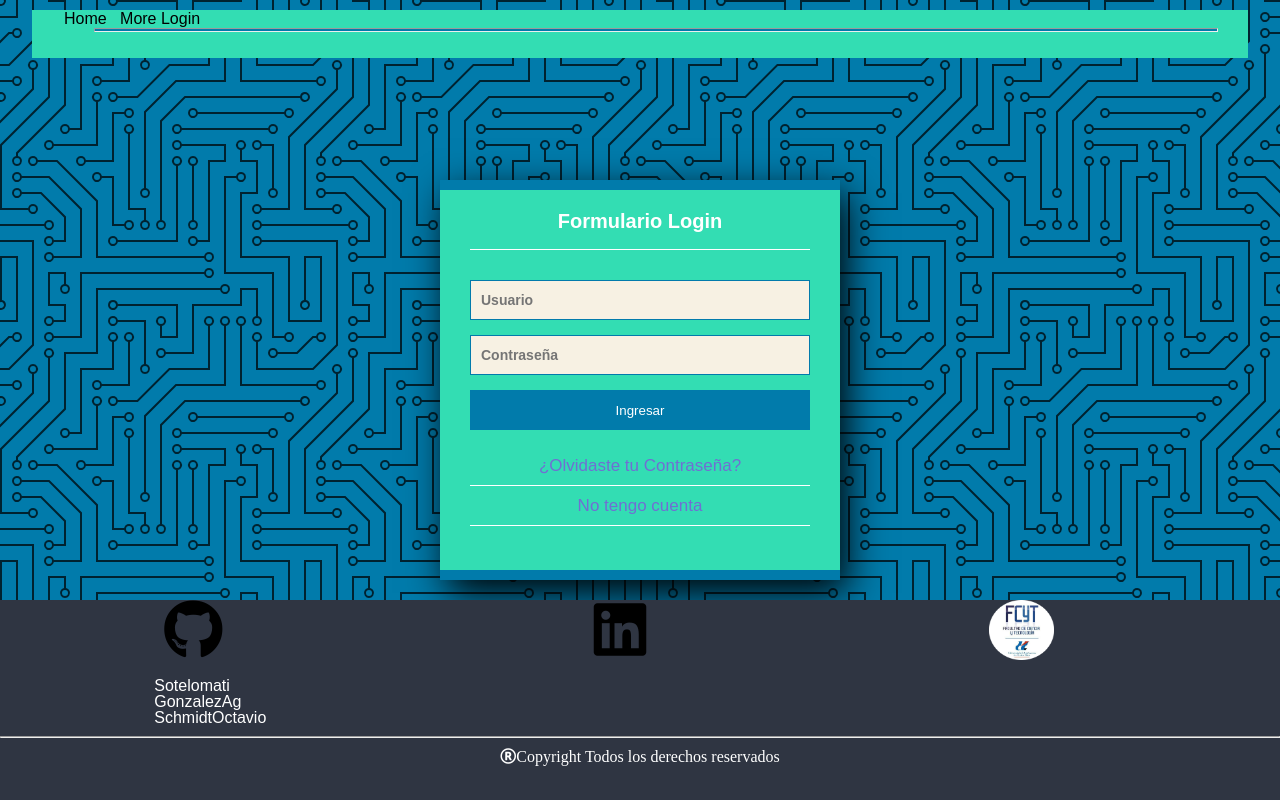
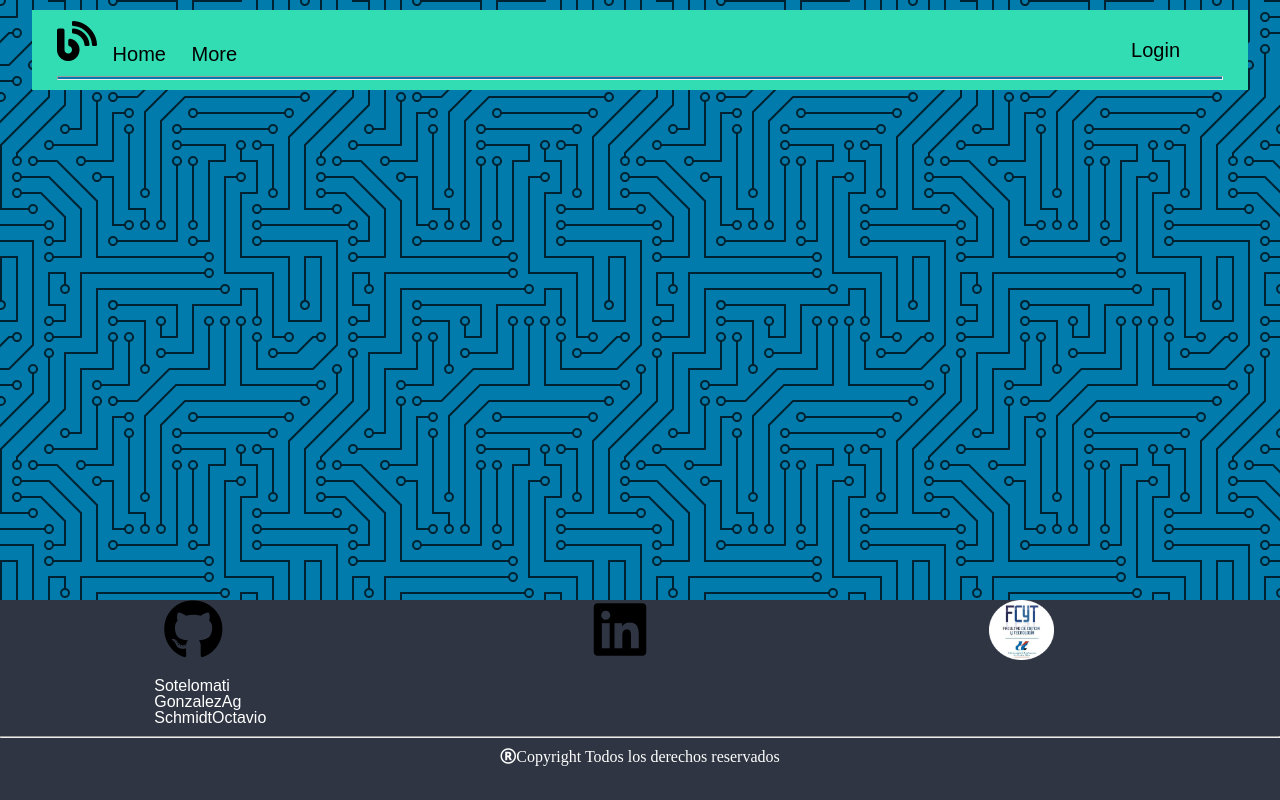
Before and after one commit to sotelomati/BelibeDuo-proyecto-web-, a PHP site: page /loginPA/ in a window 1280 px wide. Run offline with PHP 8.4, Linux system fonts and the light colour scheme; some libraries are stand-ins or nearby versions.

Commit message:
se agrego navegacion y estilos

```diff
--- a/estilos/style.css
+++ b/estilos/style.css
@@ -17,32 +17,55 @@
 
 }
 .navegacion{
+    font-size: 20px;
     background: #33ddb3;
     width: 95%;
-    justify-content: center;
-    height: 6%;
-    top: 10px;
-    padding-left: 2.5%;
-    position: absolute;
-    border-bottom: px solid #017bab;
+    margin-top: 10px;
+    display: flex;
+    justify-content: space-between;
+    align-items: center;
+    height: 80px;
+    padding: 20px;
 }
 
-.navegacion hr{
+.navegacion a{
+    text-decoration: none;
+    color: black;
+    padding-left: 10px;
+}
+
+.lineaNav{
+    margin: auto;
+    width: 100%;
     background:#017bab;
-    margin: auto;
-    width: 95%;
     padding: 1px;
+    margin-top: 10px;
+    position: flex;
 }
 
 .navegacion li{
     display: inline-block;
 }
 
+.navegacion a:hover{
+    font-size: 23px;
+}
+
+.dch{
+    position: fixed;
+}
+
+.navegacion ul{
+    width: 100%;
+    justify-content: center;
+    left: 50%;
+    align-items: center;
+    padding: 0px 5px;
+}
+
 ul{
     list-style: none;
 }
-
-
 
 hr{
     margin-top: 10px;
--- a/include/navigation.php
+++ b/include/navigation.php
@@ -9,13 +9,46 @@
     <div class="contenedorNav">
         <nav class="navegacion">
             <ul>
+                    <li>
+                        <i class="fas fa-blog" style="font-size: 40px; float: left"></i>
+                    </li>
+
+                <a href="index.php">
                 <li>Home</li>
-                <li></li>
-                <li></li>
+                </a>
+                <a href="#"></a>
+
+                <a href="#">
                 <li>More</li>
-                <li class="izq">Login</li>
-                <hr>
+                </a>
+
+                <hr class="lineaNav">
             </ul>
+
+
+
+                <ul class= dch>
+                    <a href="login.php" link="login.php">
+                        <?php
+                        $url= $_SERVER["REQUEST_URI"];
+
+                        if(($url == "/loginPA/index.php") OR ($url == "/loginPA/")){
+                            $remplazar= "Login";
+                        }
+                        elseif($url == "/loginPA/logueado.php"){
+                            $remplazar = "Log Out";
+                        }
+                        else{
+                            $remplazar = "";
+                        }
+
+
+                        ?>
+
+                        <li class="dch"  style=" right: 100px;"> <?php echo $remplazar; ?></li>
+
+                    </a>
+                </ul>
         </nav>
     </div>
 </body>
--- a/index.php
+++ b/index.php
@@ -1,32 +1,12 @@
 <!DOCTYPE html>
-<html lang = "es" dir = "ltr">
-    <head>
-        <title>Pagina principal</title>
-        <?php require_once  'include/head.php'; ?>
-    </head>
+<html lang="es">
+<head>
+    <?php require_once  'include/head.php'; ?>
+    <title>puto el que lee</title>
+</head>
+<body class="body">
+    <?php require_once  'include/navigation.php'; ?>
+    <?php require_once 'include/footer.php';?>
+</body>
 
-    <body>
-        <?php require_once  'include/navigation.php'; ?>
-        <form action="<?php echo htmlspecialchars($_SERVER['PHP_SELF']);?>" method="post">
-
-
-            <section class ="form-login">
-                <h5>Formulario Login</h5>
-                <input class="controls" type="text" name="usuario" value="" placeholder="Usuario">
-                <input class="controls" type="password" name="contraseña" value="" placeholder="Contraseña">
-                <input class="buttons" type="submit" name="ingresar" value="Ingresar">
-                <p><a href="#">¿Olvidaste tu Contraseña?</a></p>
-                <p><a href="registro.php">No tengo cuenta</a></p>
-                <?php
-                    if(isset($_POST['ingresar'])){
-                        $usuario = $_POST['usuario'];
-                        $contraseña = $_POST['contraseña'];
-                        include("php/validar.php");
-                    }
-                ?>
-            </section>
-        </form>
-        <!--LLAMADA A FOOTER-->
-        <?php require_once 'include/footer.php';?>
-    </body>
 </html>
--- a/logueado.php
+++ b/logueado.php
@@ -4,7 +4,7 @@
     <?php require_once  'include/head.php'; ?>
     <title>puto el que lee</title>
 </head>
-<body class="bodyLog">
+<body class="body">
     <?php require_once  'include/navigation.php'; ?>
     <?php require_once 'include/footer.php';?>
 </body>
--- a/php/validar.php
+++ b/php/validar.php
@@ -11,6 +11,7 @@
             echo "<font color='blue'>INGRESO CORRECTAMENTE</font>";
             $host= $_SERVER["HTTP_HOST"];
             $url= $_SERVER["REQUEST_URI"];
+
             echo "" . $url;
             cambiarPagina("logueado.php");
         }
```
Also changed, not shown: login.php (added, +32 -0 lines), estilos/images/fondo.jpg (deleted).
